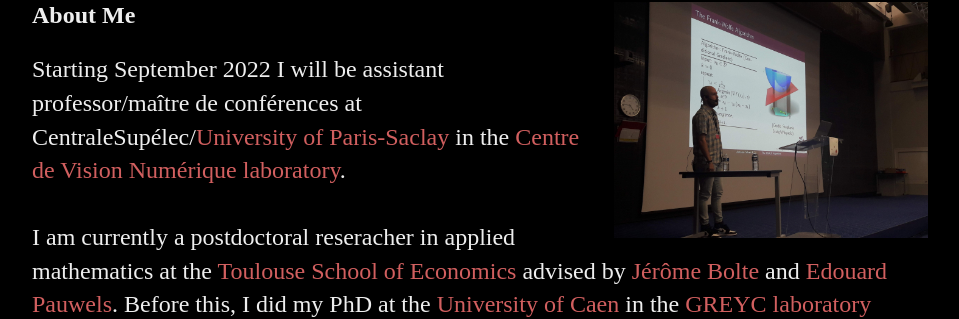
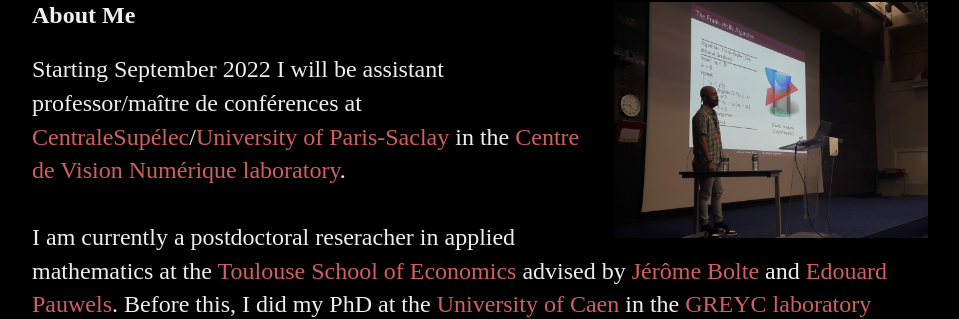
Before and after one commit to tonysf/tonysf.github.io, a Jekyll site: the page built from index.html, in a window 1280 px wide. Shown: the part 195-514 px from the top of the page, without its empty margins (160-1119 px from the left). Built offline with Jekyll 4.4.1, drawn with Linux system fonts in a browser that asks for light colours; part of the change alters nothing that is shown.

```diff
--- a/index.html
+++ b/index.html
@@ -8,7 +8,7 @@ title: SILVETI-FALLS, Antonio
 		src="images/presentation_SPARS.jpg"
 		alt="SPARS 2019 Conference Presentation" />
 	<h2>About Me</h2>
-	<p>	Starting September 2022 I will be assistant professor/maître de conférences at CentraleSupélec/<a href="https://www.universite-paris-saclay.fr/en">University of Paris-Saclay</a> in the <a href="https://cvn.centralesupelec.fr/">Centre de Vision Numérique laboratory</a>.<br><br>
+	<p>	Starting September 2022 I will be assistant professor/maître de conférences at <a href="https://www.centralesupelec.fr/">CentraleSupélec</a>/<a href="https://www.universite-paris-saclay.fr/en">University of Paris-Saclay</a> in the <a href="https://cvn.centralesupelec.fr/">Centre de Vision Numérique laboratory</a>.<br><br>
 		I am currently a postdoctoral reseracher in applied mathematics at the <a href="https://www.tse-fr.eu/people/antonio-silveti-falls">Toulouse School of Economics</a> advised
 		by <a href="https://www.tse-fr.eu/fr/people/jerome-bolte">Jérôme Bolte</a> and <a href="https://www.irit.fr/~Edouard.Pauwels">Edouard Pauwels</a>.
 		Before this, I did my PhD at the <a href="http://welcome.unicaen.fr">University of Caen</a> in the <a href="https://www.greyc.fr/en/equipes/image-2">GREYC laboratory IMAGE team</a>
```
